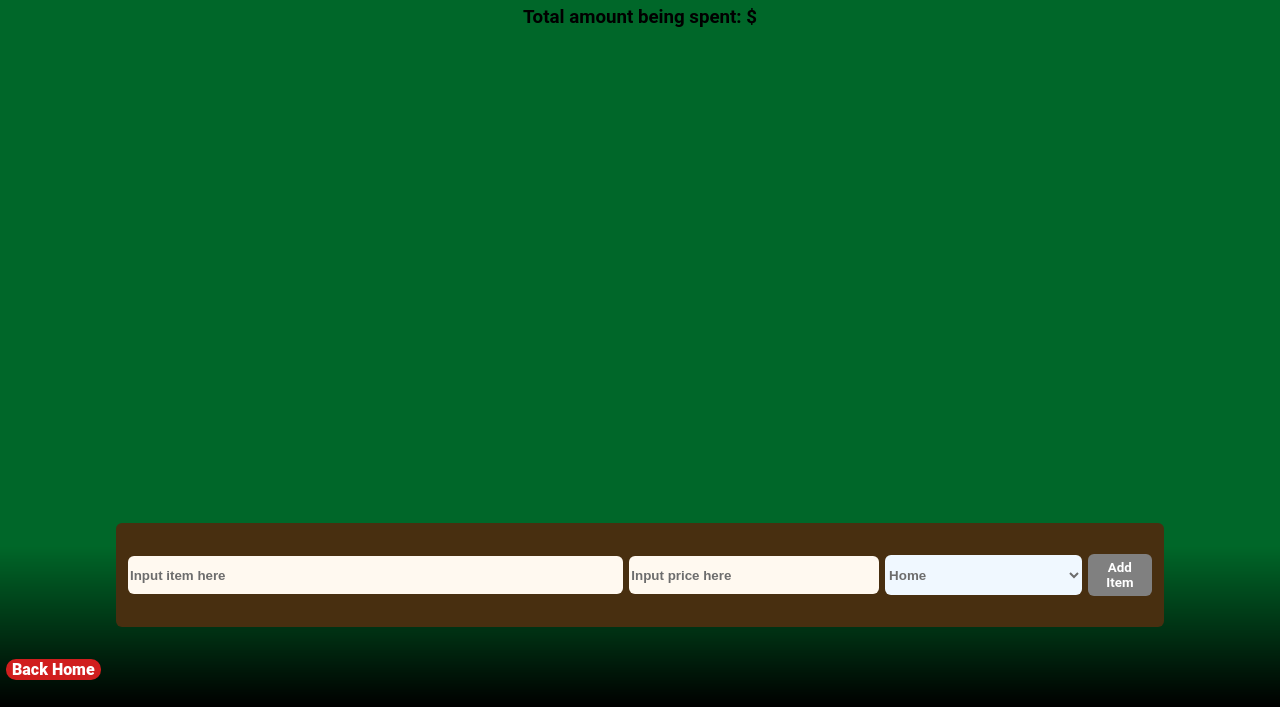
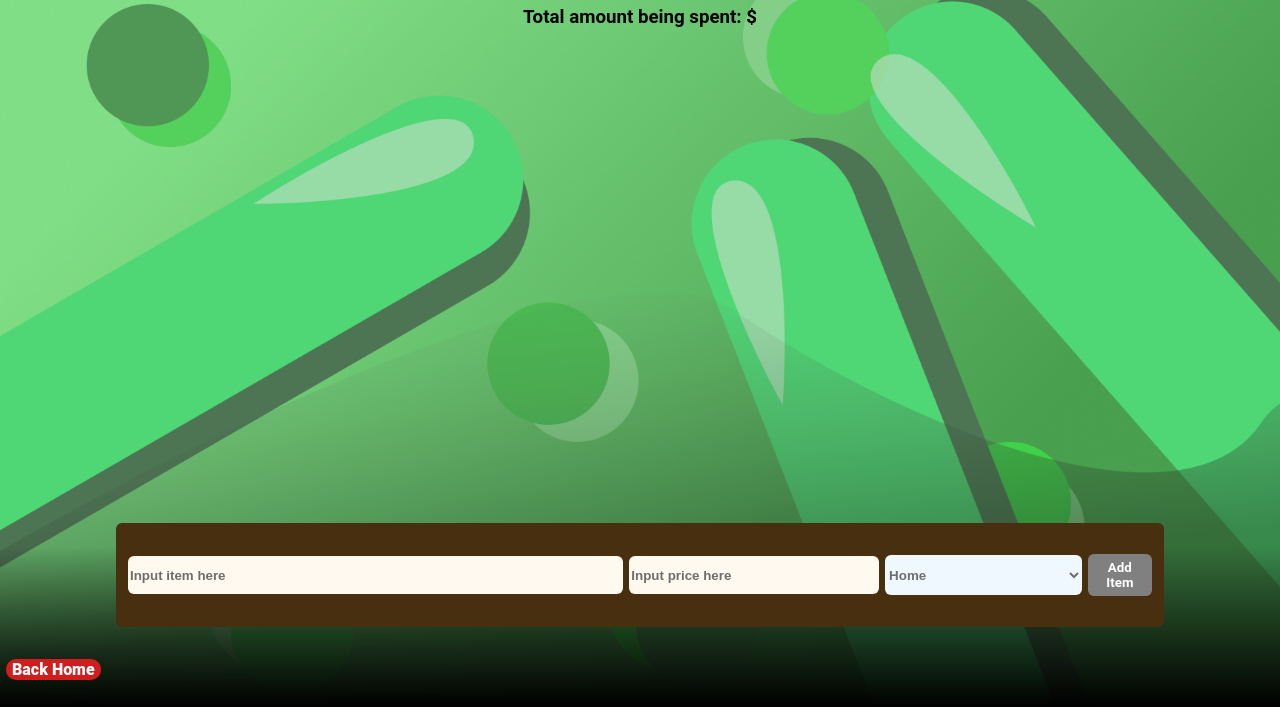
Before and after one commit to Jeffybob-inTech/shoppingList, a plain HTML site: page index.html in a window 1280 px wide. Shown: the part 93-800 px from the top of the page. Drawn offline with Linux system fonts and the light colour scheme.

Commit message:
Fixxing background image shoppingList.css

```diff
--- a/shoppingList.css
+++ b/shoppingList.css
@@ -5,7 +5,7 @@ body{
   flex-direction: column;
   align-items: center;
   justify-content: center;
-  background-image: url("/pictures/backgroundForShoppingList.png");
+  background-image: url("backgroundForShoppingList.png");
   background-size:cover;
   background-color: rgb(0 103 41);
 }
```
